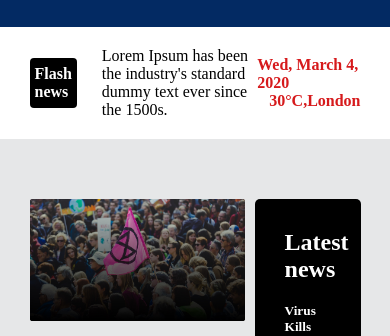
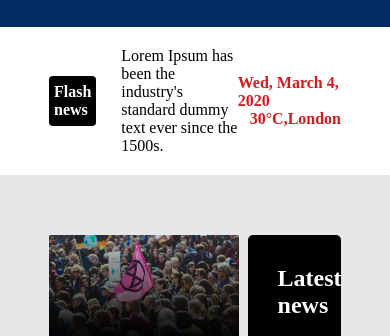
Before and after one commit to madinasidiqi/CSS-Final-Project, a plain HTML site: page index.html in a window 390 px wide. Shown: the part 261-597 px from the top of the page. Drawn offline with Linux system fonts and the light colour scheme.

Commit message:
Update style.css

```diff
--- a/style.css
+++ b/style.css
@@ -708,3 +708,20 @@
 }
 
 /* Footer section end */
+
+/* Media Query Section */
+@media screen and (max-width:1200px){
+    .Container{
+     width: 80%;
+    }
+ }
+ @media screen and (max-width:992px){
+
+ }
+ @media screen and (max-width:720px){
+
+ }
+ @media screen and (max-width:576px){
+
+ }
+ /* Media Query Section end */
```
